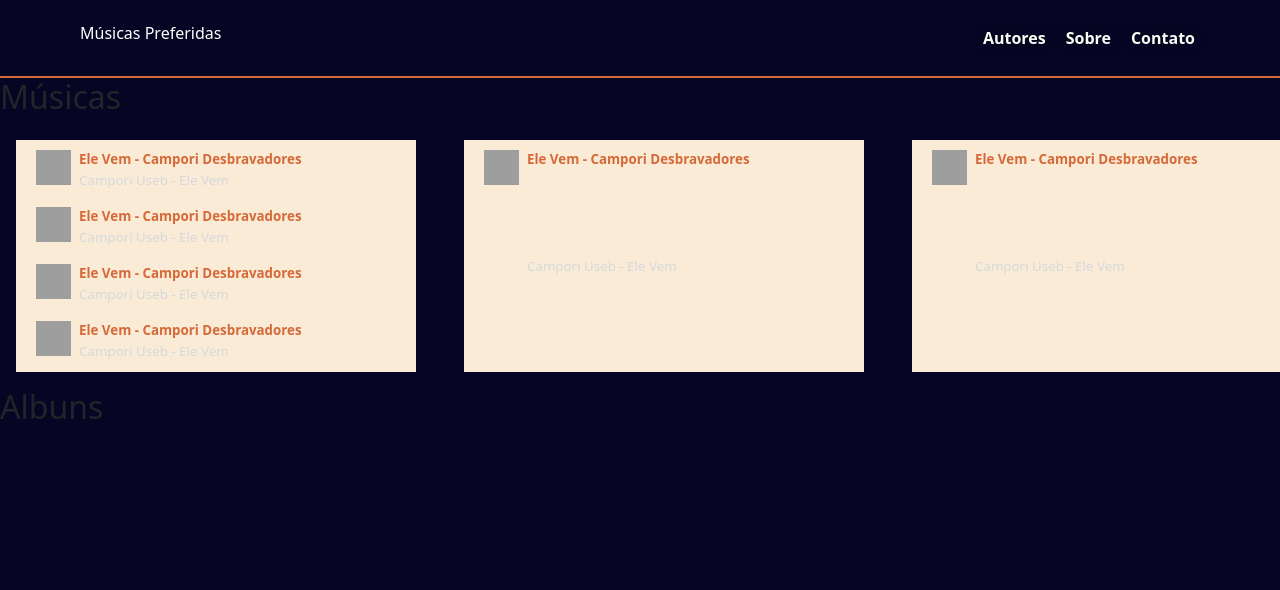
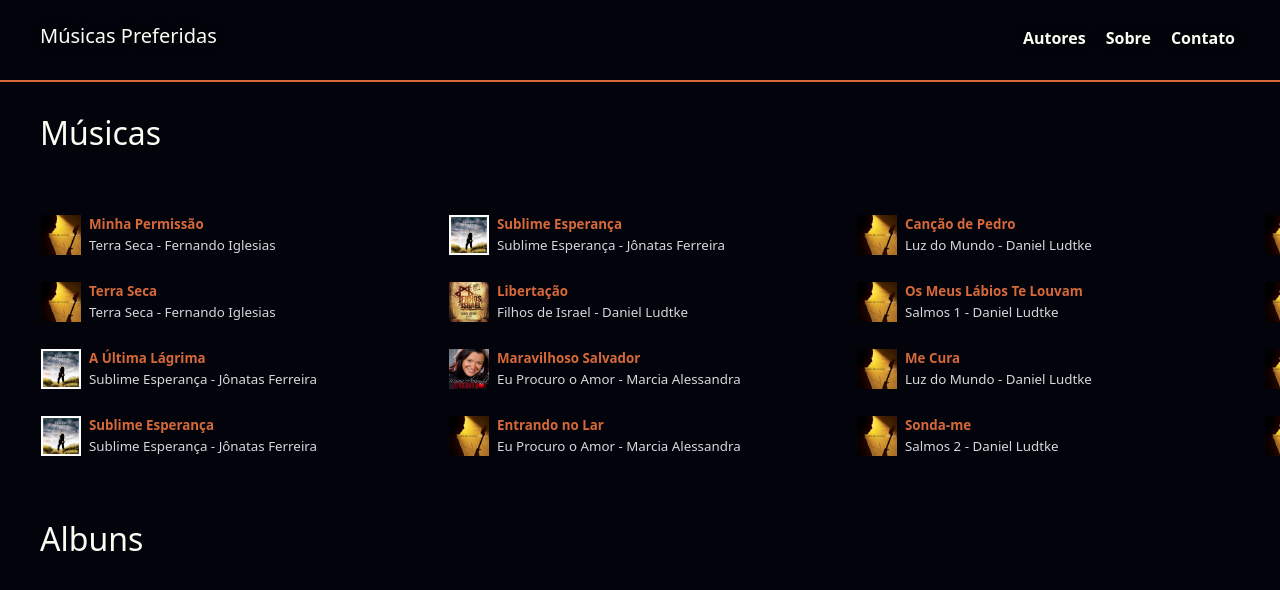
Before and after one commit to AdrianoMiguell/landing_page_musics, a plain HTML site: page musics.html in a window 1280 px wide. Drawn offline with nearby package versions, Linux system fonts and the light colour scheme; grey boxes are pictures that could not be loaded.

Commit message:
fourth-version
terminando a área das minhas músicas preferidas

```diff
--- a/css/geral.css
+++ b/css/geral.css
@@ -4,12 +4,12 @@
 :root {
   --main-c: 214, 105, 57;
   --sec-c: 247, 255, 243;
-  --tert-c: 6, 5, 36;
+  --tert-c: 3, 3, 12;
 }
 #color {
   color: rgb(214, 105, 57);
   color: rgb(247, 255, 243);
-  color: rgb(6, 5, 36);
+  color: rgb(4, 3, 12);
 }
 
 * {
@@ -26,11 +26,11 @@ nav {
   width: 100vw;
   display: flex;
   justify-content: space-between;
-  padding: 1.5rem 5rem;
+  padding: 1.5rem 2.5rem;
   color: white;
 }
 nav h1 {
-  font-size: medium;
+  font-size: 15pt;
 }
 nav ul {
   display: flex;
@@ -43,7 +43,7 @@ nav ul li {
   padding: 2px 5px;
   cursor: pointer;
 }
-nav ul li a {
+nav ul li a, nav a{
   text-decoration: none;
   color: rgb(var(--sec-c));
   font-weight: bold;
--- a/css/musics.css
+++ b/css/musics.css
@@ -1,13 +1,63 @@
-*{
+* {
   padding: 0;
   margin: 0;
   box-sizing: border-box;
 }
 
- body{
+body {
   background-color: rgb(var(--tert-c)) !important;
 }
 
- nav{
+nav {
   border-bottom: solid 2.5px rgb(var(--main-c));
 }
+
+.sec-musics h2 {
+  margin: 1em 1.25em;
+  color: rgb(var(--sec-c));
+}
+
+.musics {
+  /* background-color: aqua; */
+  display: flex;
+  gap: 1em;
+  overflow-x: scroll;
+}
+.musics::-webkit-scrollbar {
+  display: none;
+}
+.musics .four-musics {
+  padding: 10px 20px;
+  display: grid;
+  gap: 1em;
+  width: 22.5em;
+  margin: 1em;
+}
+.music {
+  padding: 5px;
+  width: 25em;
+  display: flex;
+  gap: 8px;
+  text-decoration: none;
+  cursor: pointer;
+}
+.music:hover {
+  background-color: rgba(var(--sec-c), .05);
+}
+.music .image > img {
+  width: 40px;
+  height: 40px;
+}
+.music .informs {
+  display: grid;
+  gap: 1px;
+}
+.music .informs .title-music {
+  color: rgb(var(--main-c));
+  font-weight: 600;
+  font-size: 10pt;
+}
+.music .informs .album-music {
+  color: rgb(213, 217, 219);
+  font-size: 10pt;
+}
--- /dev/null
+++ b/js/data.json
@@ -0,0 +1,263 @@
+[
+  {
+    "music": "Minha Permissão",
+    "album": "Terra Seca",
+    "autor": "Fernando Iglesias",
+    "canal": "GravadoraNT",
+    "ano": "2008",
+    "link": "https://youtu.be/VBW-M6tjOWY",
+    "img": "terra_seca-fernando_iglesias.jpg"
+  },
+  {
+    "music": "Terra Seca",
+    "album": "Terra Seca",
+    "autor": "Fernando Iglesias",
+    "canal": "Dan Munoz",
+    "ano": "2008",
+    "link": "https://youtu.be/BpMgjPAMH78",
+    "img": "terra_seca-fernando_iglesias.jpg"
+  },
+  {
+    "music": "A Última Lágrima",
+    "album": "Sublime Esperança",
+    "autor": "Jônatas Ferreira",
+    "canal": "Ellen Ferreira",
+    "ano": "2010",
+    "link": "https://youtu.be/gyiRPoAu-yk",
+    "img": "sublime_esperanca-jonatas_ferreira.jpg"
+  },
+  {
+    "music": "Sublime Esperança",
+    "album": "Sublime Esperança",
+    "autor": "Jônatas Ferreira",
+    "canal": "Daniel Marques",
+    "ano": "2010",
+    "link": "https://youtu.be/jVD74JrZEto",
+    "img": "sublime_esperanca-jonatas_ferreira.jpg"
+  },
+  {
+    "music": "Sublime Esperança",
+    "album": "Sublime Esperança",
+    "autor": "Jônatas Ferreira",
+    "canal": "Daniel Marques",
+    "ano": "2010",
+    "link": "",
+    "img": "sublime_esperanca-jonatas_ferreira.jpg"
+  },
+  {
+    "music": "Libertação",
+    "album": "Filhos de Israel",
+    "autor": "Daniel Ludtke",
+    "canal": "GravadoraNT",
+    "ano": "2012",
+    "link": "",
+    "img": "filhos_israel-daniel_ludtke.jpg"
+  },
+  {
+    "music": "Maravilhoso Salvador",
+    "album": "Eu Procuro o Amor",
+    "autor": "Marcia Alessandra",
+    "canal": "GravadoraNT",
+    "ano": "2009",
+    "link": "",
+    "img": "procuro_amor-marcia_ales.jpg"
+  },
+  {
+    "music": "Entrando no Lar",
+    "album": "Eu Procuro o Amor",
+    "autor": "Marcia Alessandra",
+    "canal": "Andréia Trindade",
+    "ano": "2009",
+    "link": "https://youtu.be/80bc-pzEQRg",
+    "img": "terra_seca-fernando_iglesias.jpg"
+  },
+  {
+    "music": "Canção de Pedro",
+    "album": "Luz do Mundo",
+    "autor": "Daniel Ludtke",
+    "canal": "Luan Isaque",
+    "ano": "2014",
+    "link": "https://youtu.be/tGh2lRGDYlM",
+    "img": "terra_seca-fernando_iglesias.jpg"
+  },
+  {
+    "music": "Os Meus Lábios Te Louvam",
+    "album": "Salmos 1",
+    "autor": "Daniel Ludtke",
+    "canal": "GravadoraNT",
+    "ano": "2011",
+    "link": "https://youtu.be/hDal7TVWEJU",
+    "img": "terra_seca-fernando_iglesias.jpg"
+  },
+  {
+    "music": "Me Cura",
+    "album": "Luz do Mundo",
+    "autor": "Daniel Ludtke",
+    "canal": "GravadoraNT",
+    "ano": "2014",
+    "link": "https://youtu.be/ox2yn3Vi8Zw",
+    "img": "terra_seca-fernando_iglesias.jpg"
+  },
+  {
+    "music": "Sonda-me",
+    "album": "Salmos 2",
+    "autor": "Daniel Ludtke",
+    "canal": "GravadoraNT",
+    "ano": "2018",
+    "link": "https://youtu.be/PlYFAHmchmE",
+    "img": "terra_seca-fernando_iglesias.jpg"
+  },
+  {
+    "music": "Espera em Deus",
+    "album": "Salmos 2",
+    "autor": "Daniel Ludtke",
+    "canal": "GravadoraNT",
+    "ano": "2018",
+    "link": "https://youtu.be/AQffaP4HWKE",
+    "img": "terra_seca-fernando_iglesias.jpg"
+  },
+  {
+    "music": "Ouve meu Coração",
+    "album": "Mil Versos",
+    "autor": "Coral Jovem Unasp",
+    "canal": "Coral Shekinah BE",
+    "ano": "2017",
+    "link": "https://youtu.be/hh-gIgO9xAM",
+    "img": "terra_seca-fernando_iglesias.jpg"
+  },
+  {
+    "music": "Pedaços",
+    "album": "Pedaços",
+    "autor": "Fernando Iglesias",
+    "canal": "",
+    "ano": "2014",
+    "link": "",
+    "img": "terra_seca-fernando_iglesias.jpg"
+  },
+  {
+    "music": "O Mais Difícil é Ser Deus",
+    "album": "Falta Você",
+    "autor": "Fernando Iglesias",
+    "canal": "",
+    "ano": "2008",
+    "link": "",
+    "img": "terra_seca-fernando_iglesias.jpg"
+  },
+  {
+    "music": "O Seu Olhar",
+    "album": "Falta Você",
+    "autor": "Fernando Iglesias",
+    "canal": "",
+    "ano": "2008",
+    "link": "",
+    "img": "terra_seca-fernando_iglesias.jpg"
+  },
+  {
+    "music": "Falta Você",
+    "album": "Falta Você",
+    "autor": "Fernando Iglesias",
+    "canal": "",
+    "ano": "2008",
+    "link": "",
+    "img": "terra_seca-fernando_iglesias.jpg"
+  },
+  {
+    "music": "Antes Você Precisa Crer",
+    "album": "Manhã",
+    "autor": "Laura Morena",
+    "canal": "",
+    "ano": "2010",
+    "link": "",
+    "img": "terra_seca-fernando_iglesias.jpg"
+  },
+  {
+    "music": "Hoje",
+    "album": "Vida",
+    "autor": "Joyce Zanardi",
+    "canal": "",
+    "ano": "2013",
+    "link": "",
+    "img": "terra_seca-fernando_iglesias.jpg"
+  },
+  {
+    "music": "Minha Missão",
+    "album": "Vida",
+    "autor": "Joyce Zanardi",
+    "canal": "",
+    "ano": "2013",
+    "link": "",
+    "img": "terra_seca-fernando_iglesias.jpg"
+  },
+  {
+    "music": "Sinfonia",
+    "album": "Vida",
+    "autor": "Joyce Zanardi",
+    "canal": "",
+    "ano": "2013",
+    "link": "",
+    "img": "terra_seca-fernando_iglesias.jpg"
+  },
+  {
+    "music": "Na Cruz Eu Venci",
+    "album": "Trio Iglesias",
+    "autor": "Trio Iglesias",
+    "canal": "",
+    "ano": "2010",
+    "link": "",
+    "img": "terra_seca-fernando_iglesias.jpg"
+  },
+  {
+    "music": "Habitarei em Ti",
+    "album": "Trio Iglesias",
+    "autor": "Trio Iglesias",
+    "canal": "",
+    "ano": "2010",
+    "link": "",
+    "img": "terra_seca-fernando_iglesias.jpg"
+  },
+  {
+    "music": "Viagem",
+    "album": "Trio Iglesias",
+    "autor": "Trio Iglesias",
+    "canal": "",
+    "ano": "2010",
+    "link": "",
+    "img": "terra_seca-fernando_iglesias.jpg"
+  },
+  {
+    "music": "Viver pra Te Adorar",
+    "album": "Duetos Novo Tempo, Vol. 3",
+    "autor": "Tatiana Costa e Vagner Dida",
+    "canal": "",
+    "ano": "2011",
+    "link": "",
+    "img": "terra_seca-fernando_iglesias.jpg"
+  },
+  {
+    "music": "Pra Sempre",
+    "album": "Duetos Novo Tempo, Vol. 3",
+    "autor": "Joyce Carnassale e Felipe Valente",
+    "canal": "",
+    "ano": "2011",
+    "link": "",
+    "img": "terra_seca-fernando_iglesias.jpg"
+  },
+  {
+    "music": "Quero Ser Seu Deus",
+    "album": "Duetos Novo Tempo, Vol. 3",
+    "autor": "Laura Morena e Jairo Souza",
+    "canal": "",
+    "ano": "2011",
+    "link": "",
+    "img": "terra_seca-fernando_iglesias.jpg"
+  },
+  {
+    "music": "Quando o Sol Chegar",
+    "album": "Duetos Novo Tempo, Vol. 3",
+    "autor": "Ana Beatriz e Melissa Barcelos",
+    "canal": "",
+    "ano": "2011",
+    "link": "",
+    "img": "terra_seca-fernando_iglesias.jpg"
+  }
+]
--- a/js/musics.js
+++ b/js/musics.js
@@ -1,2 +1,58 @@
+const sec_musics = document.querySelector(".sec-musics");
+const div_musics = document.querySelector(".musics");
 
-// ./img/musics-albums/ele_vem.jpg
+let start = async () => {
+  console.log("Start");
+  get_data();
+};
+
+let get_data = async () => {
+  let response = await fetch("./js/data.json");
+  let data = response.json();
+
+  data.then((data) => {
+    try {
+      console.log(data);
+      view_musics(data);
+    } catch (error) {
+      console.error(error);
+    }
+  });
+};
+
+let view_musics = async (data) => {
+
+  for (let d = 0; d < 5; d++) {
+    let div = document.createElement("div");
+    div.setAttribute("class", "four-musics");
+    div_musics.appendChild(div);
+
+    let div_four_music = document.querySelectorAll(".four-musics");
+
+    for (let m = d * 4; m < d * 4 + 4; m++) {
+      let div = document.createElement("a");
+      div.setAttribute("class", "music");
+      div.setAttribute("href", `${data[m].link}`);
+      div.setAttribute("target", "_black");
+      div_four_music[d].appendChild(div);
+
+      let div_music = document.querySelectorAll(".music");
+
+      console.log(` d - ${d} ; m - ${m} - realidade: ${m}`);
+      let div_image = document.createElement("div");
+      div_image.setAttribute("class", "image");
+      div_image.innerHTML = `<img src="./img/musics-albums/${data[m].img}" alt="capa da música ${data[m].music}" />`;
+      div_music[m].appendChild(div_image);
+
+      let div_informs = document.createElement("div");
+      div_informs.setAttribute("class", "informs");
+      div_informs.innerHTML = `
+        <span class="title-music"> ${data[m].music} </span>
+        <span class="album-music"> ${data[m].album} - ${data[m].autor} </span>
+      `;
+      div_music[m].appendChild(div_informs);
+    }
+  }
+};
+
+start();
--- a/musics.html
+++ b/musics.html
@@ -21,7 +21,9 @@
   </head>
   <body>
     <nav>
-      <h1>Músicas Preferidas</h1>
+      <a href="./index.html">
+        <h1>Músicas Preferidas</h1>
+      </a>
 
       <ul>
         <li><a href="#">Autores</a></li>
@@ -31,52 +33,72 @@
     </nav>
 
     <main>
-      <section>
+      <section class="sec-musics">
         <h2>Músicas</h2>
 
-        <style>
+        <div class="musics"></div>
 
-.musics{
-    /* background-color: aqua; */
-    display: flex;
-    gap: 1em;
-    overflow-x: scroll;
-}
-.musics .four-musics{
-    padding: 10px 20px;
-    display: grid;
-    background-color: antiquewhite;
-    gap: 1em;
-    width: 25em;
-    margin: 1em;
-}
-.music{
-    width: 25em;
-    display: flex;
-    gap: 8px;
-}
-.music .image > img{
-    width: 35px;
-    height: 35px;
-}
-.music .informs{
-    display: grid;
-    gap: 1px;
-}
-.music .informs .title-music{
-    color: rgb(var(--main-c));
-    font-weight: 600;
-    font-size: 10pt;
-}
-.music .informs .album-music{
-    color: rgb(213, 217, 219);
-    font-size: 10pt;
-}
+        <div class="albums">
+          <h2>Albuns</h2>
+        </div>
+      </section>
+    </main>
 
-        </style>
+    <script src="./js/musics.js"></script>
+  </body>
+</html>
 
-        <div class="musics">
-          <div class="four-musics">
+<!-- <nav>
+      <button
+        class="btn btn-primary"
+        type="button"
+        data-bs-toggle="offcanvas"
+        data-bs-target="#offcanvasExample"
+        aria-controls="offcanvasExample"
+      >
+        <i class="bi bi-list"></i>
+      </button>
+
+      <div
+        class="offcanvas offcanvas-start"
+        tabindex="-1"
+        id="offcanvasExample"
+        aria-labelledby="offcanvasExampleLabel"
+      >
+        <div class="offcanvas-header">
+          <h5 class="offcanvas-title" id="offcanvasExampleLabel">Offcanvas</h5>
+          <button
+            type="button"
+            class="btn-close"
+            data-bs-dismiss="offcanvas"
+            aria-label="Close"
+          ></button>
+        </div>
+        <div class="offcanvas-body">
+          <div>
+            Some text as placeholder. In real life you can have the elements you
+            have chosen. Like, text, images, lists, etc.
+          </div>
+          <div class="dropdown mt-3">
+            <button
+              class="btn btn-secondary dropdown-toggle"
+              type="button"
+              data-bs-toggle="dropdown"
+            >
+              Dropdown button
+            </button>
+            <ul class="dropdown-menu">
+              <li><a class="dropdown-item" href="#">Action</a></li>
+              <li><a class="dropdown-item" href="#">Another action</a></li>
+              <li><a class="dropdown-item" href="#">Something else here</a></li>
+            </ul>
+          </div>
+        </div>
+      </div>
+
+    </nav> -->
+
+<!-- <div class="four-musics">
 
             <div class="music">
               <div class="image">
@@ -164,63 +186,4 @@
                   </span>
                 </div>
               </div>
-          </div>
-        </div>
-      </section>
-
-      <section>
-        <h2>Albuns</h2>
-      </section>
-    </main>
-
-    <!-- <nav>
-      <button
-        class="btn btn-primary"
-        type="button"
-        data-bs-toggle="offcanvas"
-        data-bs-target="#offcanvasExample"
-        aria-controls="offcanvasExample"
-      >
-        <i class="bi bi-list"></i>
-      </button>
-
-      <div
-        class="offcanvas offcanvas-start"
-        tabindex="-1"
-        id="offcanvasExample"
-        aria-labelledby="offcanvasExampleLabel"
-      >
-        <div class="offcanvas-header">
-          <h5 class="offcanvas-title" id="offcanvasExampleLabel">Offcanvas</h5>
-          <button
-            type="button"
-            class="btn-close"
-            data-bs-dismiss="offcanvas"
-            aria-label="Close"
-          ></button>
-        </div>
-        <div class="offcanvas-body">
-          <div>
-            Some text as placeholder. In real life you can have the elements you
-            have chosen. Like, text, images, lists, etc.
-          </div>
-          <div class="dropdown mt-3">
-            <button
-              class="btn btn-secondary dropdown-toggle"
-              type="button"
-              data-bs-toggle="dropdown"
-            >
-              Dropdown button
-            </button>
-            <ul class="dropdown-menu">
-              <li><a class="dropdown-item" href="#">Action</a></li>
-              <li><a class="dropdown-item" href="#">Another action</a></li>
-              <li><a class="dropdown-item" href="#">Something else here</a></li>
-            </ul>
-          </div>
-        </div>
-      </div>
-
-    </nav> -->
-  </body>
-</html>
+          </div> -->
```
Also changed, not shown: index.html (+0 -7 lines), img/musics-albums/Jesus_luz-daniel_ludtke.jpg (added), img/musics-albums/duetos_novo_tempo_vol3.jpg (added), img/musics-albums/falta_voce-fernando_iglesias.jpg (added), img/musics-albums/filhos_israel-daniel_ludtke.jpg (added), img/musics-albums/manha-laura_morena.jpg (added), img/musics-albums/ouve_meu_coracao-coral_unasp.jpg (added), img/musics-albums/pedacos-fernando_iglesias.jpg (added), img/musics-albums/procuro_amor-marcia_ales.jpg (added), img/musics-albums/salmos1-daniel_ludtke.jpg (added), img/musics-albums/salmos2-daniel_ludtke.jpg (added), img/musics-albums/sublime_esperanca-jonatas_ferreira.jpg (added), img/musics-albums/terra_seca-fernando_iglesias.jpg (added), img/musics-albums/trio_iglesias.jpg (added), 1 more files. Lines whose indentation alone changed are shown as unchanged.
